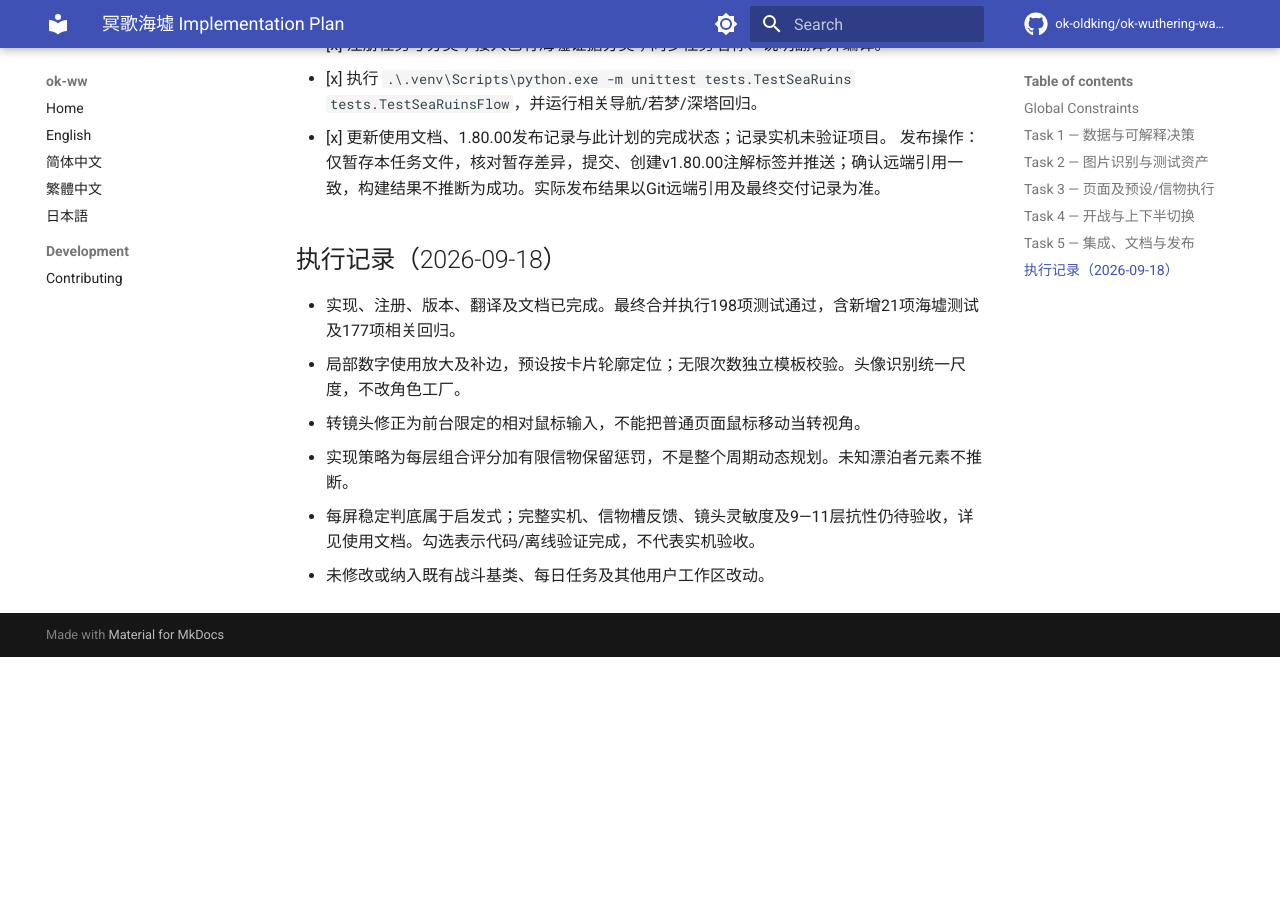
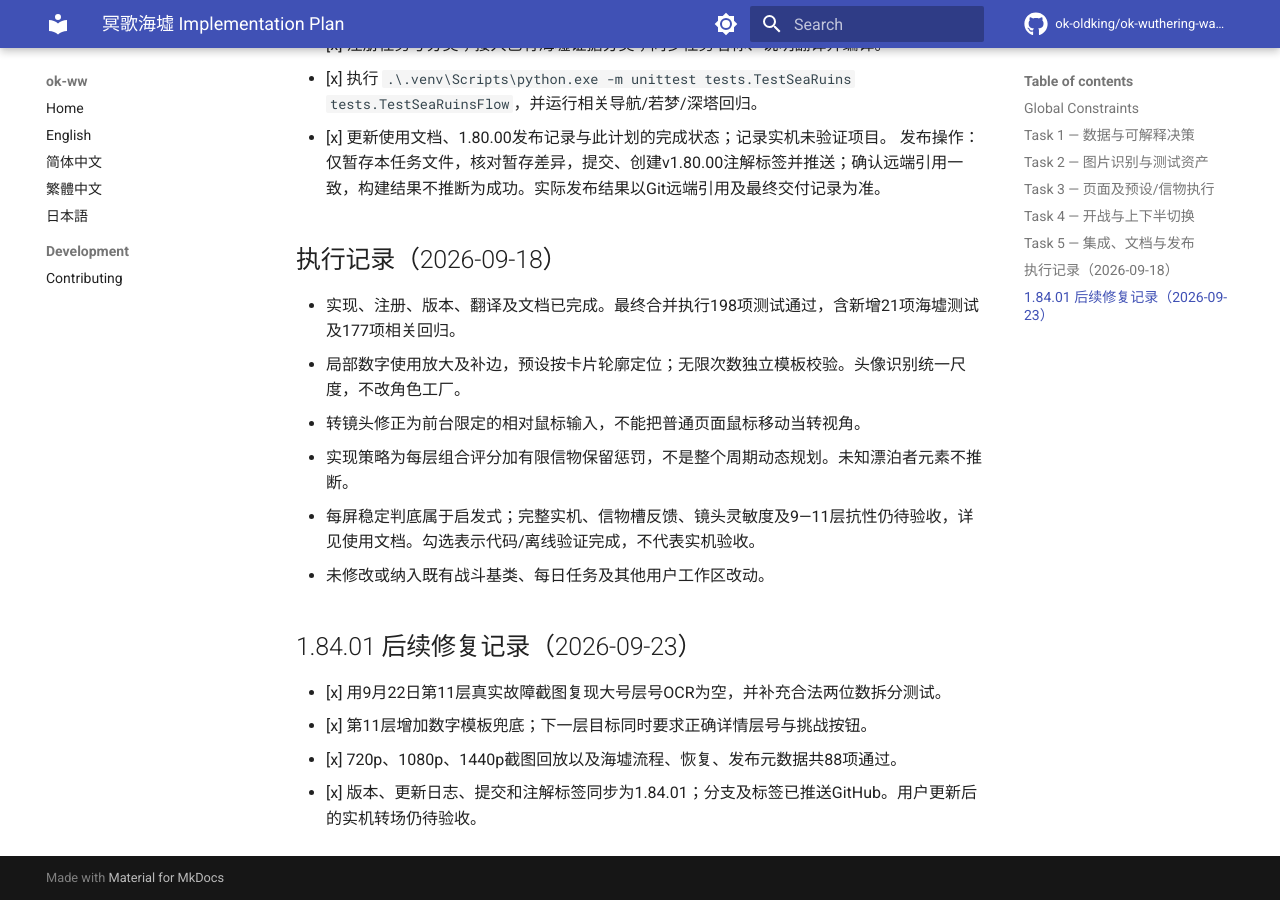
Before and after one commit to xihuojun2020-tech/okww-custom, an MkDocs documentation site: the page built from docs/superpowers/plans/2026-09-18-sea-ruins.md, in a window 1280 px wide and 900 px high, scrolled down 2338 px. Built offline with MkDocs 1.6.1 and Material for MkDocs 9.7.7, drawn with Linux system fonts in a browser that asks for light colours; comment, search, counter and statistics services are not loaded; before the commit the page ends 2995 px from its top, so only the background shows below that.

Commit message:
docs: record sea ruins floor eleven fix

````diff
--- a/docs/references/sea-ruins.md
+++ b/docs/references/sea-ruins.md
@@ -1,4 +1,4 @@
-# 自动冥歌海墟：使用与实现（1.82.01）
+# 自动冥歌海墟：使用与实现（1.84.01）
 
 ## 使用范围
 
@@ -24,9 +24,9 @@
 
 ### 1. 导航与关卡确认
 
-启动时要求「海墟详情」标题和左上角7—11层数字，连续两帧一致后保存本轮起始层。第7层保留数字模板加「险滩」名称的联合备用确认；不以“怪物特性无”判断敌人抗性。当前页或层号无法确认则暂停，不按F2、不点击地图；人工回到详情页并点击继续后重新读取。周期过期仍暂停，继续不能绕过规则检查。
+启动时要求「海墟详情」标题和左上角7—11层数字，连续两帧一致后保存本轮起始层。两位数允许OCR拆成单个数字后合并；第7层保留数字模板加「险滩」名称的联合备用确认，第11层在OCR为空时使用真实详情页数字模板，并要求右下角挑战按钮同时存在。不以“怪物特性无”判断敌人抗性。当前页或层号无法确认则暂停，不按F2、不点击地图；人工回到详情页并点击继续后重新读取。周期过期仍暂停，继续不能绕过规则检查。
 
-下一层不是靠地图固定坐标猜测。结算页必须出现「即将前往…第N层」，点击「继续挑战」之后，再核对详情页的N。两个证据不一致就暂停。
+下一层不是靠地图固定坐标猜测。结算页必须出现「即将前往…第N层」，点击「继续挑战」之后，再核对详情页的N以及右下角挑战按钮。两个证据不一致就暂停。1.84.01修复了第10层已进入第11层详情、但大号“11”未被OCR识别而等待120秒的问题。
 
 1.82.01允许最多3次点击，间隔至少5秒；每次必须用新截图重新确认结算页、预告的下一层号和按钮位置稳定。加载/未知页面不重复点击，到达预期详情页立即结束；120秒是总上限，不取消点击额度上限。
 
@@ -110,7 +110,7 @@
 
 ## 验证与已知限制
 
-本版新增库存无点击、多分辨率、解锁弹窗、暂停/取消/恢复及完整5层模拟循环测试，结果见发布修复报告。测试运行于独立工作树，不包含原工作区无关未提交修改。截图框架退出时可能报告ResourceWarning；成功与否以测试结果JSON为准。
+1.84.01新增第11层真实故障截图与数字模板，覆盖720p、1080p、1440p，并保留库存无点击、解锁弹窗、暂停/取消/恢复及完整5层模拟循环测试。海墟、恢复、真实截图和发布元数据共88项通过；测试运行于独立工作树，不包含原工作区无关未提交修改。完整记录见[第11层详情识别修复报告](../reviews/2026-09-23-sea-floor11-detail.md)。截图框架退出时可能报告ResourceWarning；成功与否以测试结果为准。
 
 可复现命令：
 
@@ -119,7 +119,7 @@
 .\.venv\Scripts\python.exe scripts/run_test_file.py tests/TestSeaRuinsRecovery.py --result-file test_out/sea-recovery.json
 ```
 
-仍需实机验证：本版库存扫描全过程、滚轮到底、所有信物携带槽图案、人工接管后恢复、复杂遮挡/绕障、9—11层实际怪物抗性、整轮通关。测试截图下半识别为 `yangyang_sp / char_rover / char_sanhua`，不把漂泊者误标为相里要。
+仍需实机验证：更新至1.84.01后的第10→11层实际转场、库存扫描全过程、滚轮到底、所有信物携带槽图案、人工接管后恢复、复杂遮挡/绕障、9—11层实际怪物抗性、整轮通关。测试截图下半识别为 `yangyang_sp / char_rover / char_sanhua`，不把漂泊者误标为相里要。
 
 任务出错保存`sea_ruins_paused`，各层结算保存`sea_ruins_floor_N_result`；这些是运行截图。任务已映射到海墟证据项目，但没有新增「整期奖励全部完成」自动判定，原手动留证能力不变。
 
--- a/docs/superpowers/plans/2026-09-18-sea-ruins.md
+++ b/docs/superpowers/plans/2026-09-18-sea-ruins.md
@@ -73,3 +73,10 @@ Files: `config.py`, `src/gui/navigation_sections.py`, `src/evidence/model.py`, `
 - 实现策略为每层组合评分加有限信物保留惩罚，不是整个周期动态规划。未知漂泊者元素不推断。
 - 每屏稳定判底属于启发式；完整实机、信物槽反馈、镜头灵敏度及9—11层抗性仍待验收，详见使用文档。勾选表示代码/离线验证完成，不代表实机验收。
 - 未修改或纳入既有战斗基类、每日任务及其他用户工作区改动。
+
+## 1.84.01 后续修复记录（2026-09-23）
+
+- [x] 用9月22日第11层真实故障截图复现大号层号OCR为空，并补充合法两位数拆分测试。
+- [x] 第11层增加数字模板兜底；下一层目标同时要求正确详情层号与挑战按钮。
+- [x] 720p、1080p、1440p截图回放以及海墟流程、恢复、发布元数据共88项通过。
+- [x] 版本、更新日志、提交和注解标签同步为1.84.01；分支及标签已推送GitHub。用户更新后的实机转场仍待验收。
````
Also changed, not shown: README.md (+1 -1 lines), docs/README.md (+3 -2 lines), docs/reviews/2026-09-23-sea-floor11-detail.md (added, +28 -0 lines), docs/superpowers/specs/2026-09-18-sea-ruins-design.md (+4 -0 lines), docs/项目交接与新对话上下文.md (+5 -1 lines).
